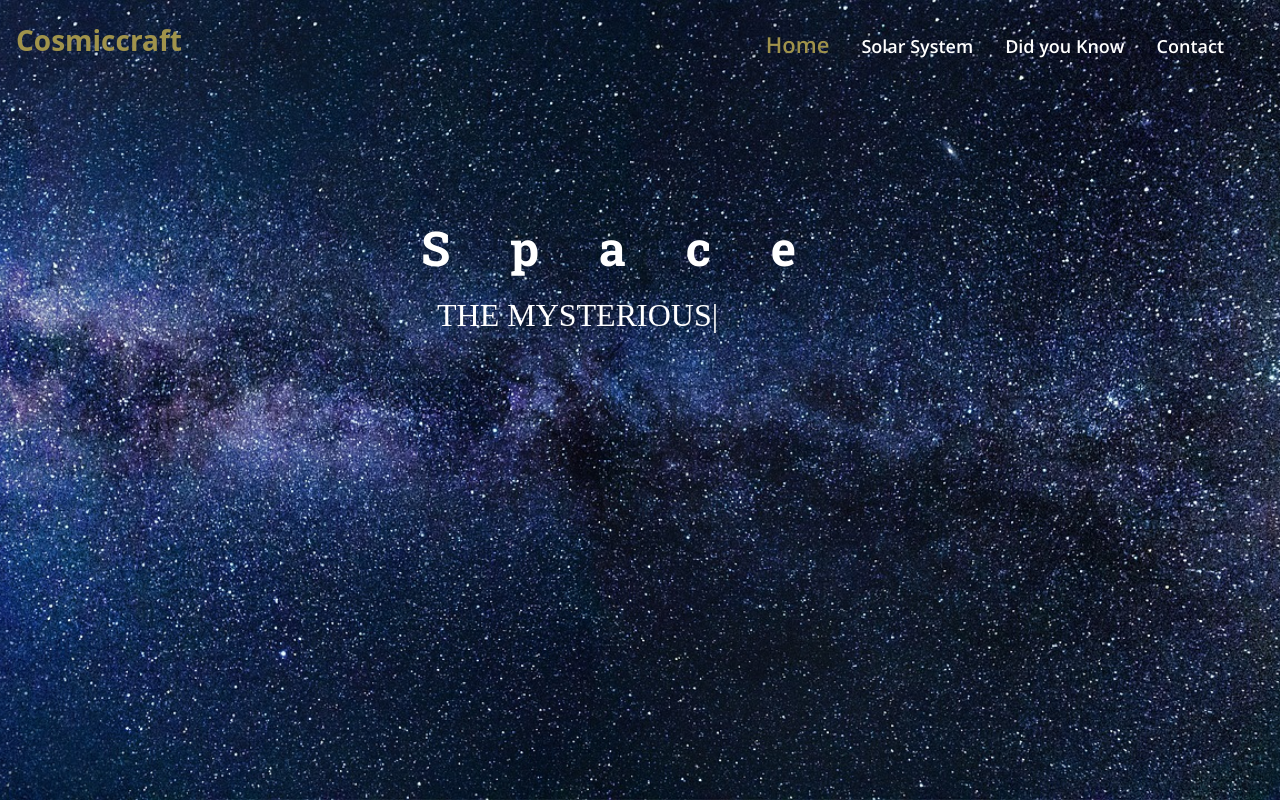
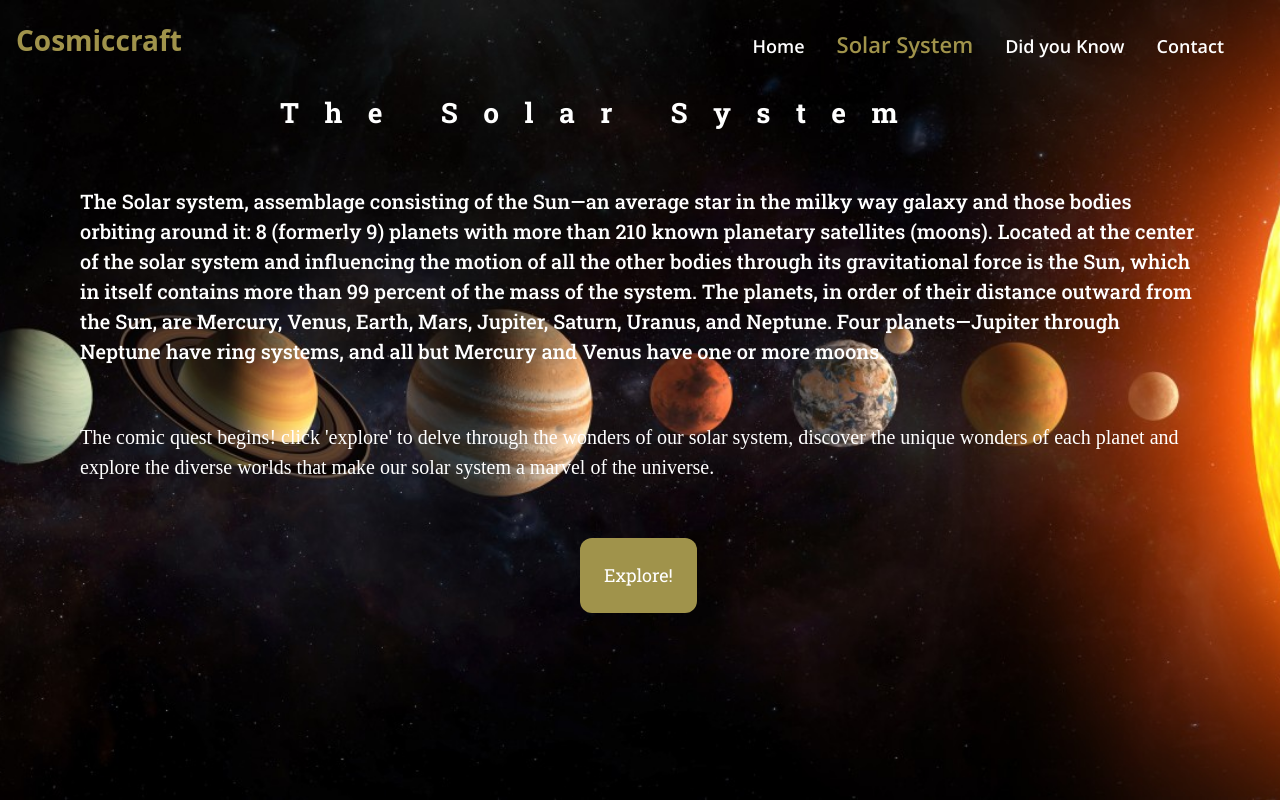
Before and after one commit to irekponor/Planet, a React (Vite) app: page / in a window 1280 px wide. Built offline with nearby package versions, Linux system fonts and the light colour scheme; a web font is replaced by a local one.

Commit message:
static typing

```diff
--- a/src/App.tsx
+++ b/src/App.tsx
@@ -11,7 +11,7 @@
     <>
       <Responsive />
       <Routes>
-        <Route path="" element={<Home />} />
+        <Route path="/Home" element={<Home />} />
         <Route path="" element={<Solarsystem />} />
         <Route path="" element={<DYK />} />
         <Route path="" element={<Contact />} />
```
